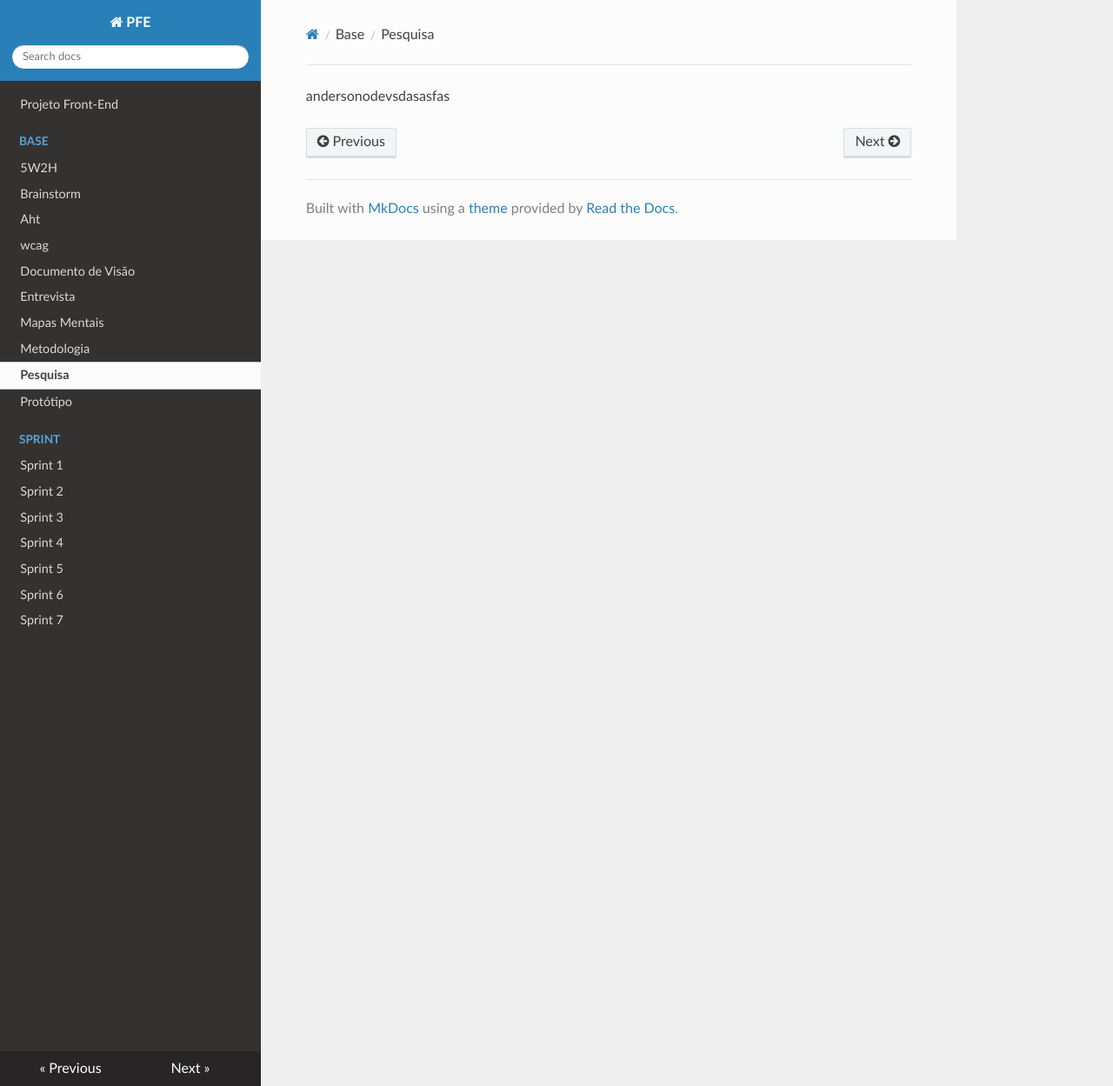
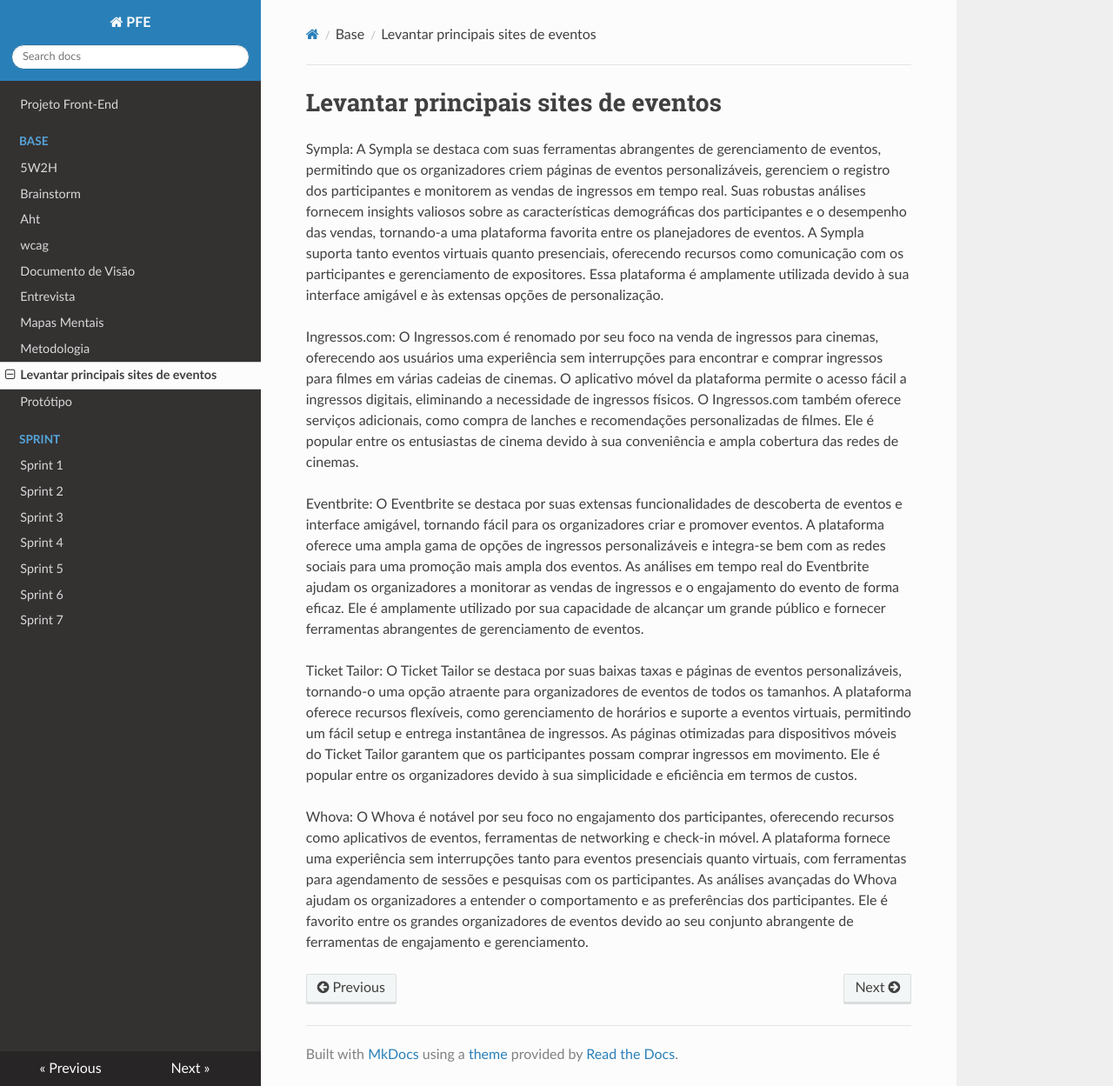
Before and after one commit to Projetos-de-Extensao/PFE_25.1_8001_BetoCuenca, an MkDocs documentation site: the page built from docs/base/pesquisa.md, in a window 1280 px wide and 1249 px high. Shown: the whole window at 87% size. Built offline with MkDocs 1.6.1, drawn with Linux system fonts in a browser that asks for light colours; nearby versions of some CDN libraries.

Commit message:
update pesquisa.md

```diff
--- a/docs/base/pesquisa.md
+++ b/docs/base/pesquisa.md
@@ -1 +1,11 @@
-andersonodevsdasasfas
+# Levantar principais sites de eventos
+
+Sympla: A Sympla se destaca com suas ferramentas abrangentes de gerenciamento de eventos, permitindo que os organizadores criem páginas de eventos personalizáveis, gerenciem o registro dos participantes e monitorem as vendas de ingressos em tempo real. Suas robustas análises fornecem insights valiosos sobre as características demográficas dos participantes e o desempenho das vendas, tornando-a uma plataforma favorita entre os planejadores de eventos. A Sympla suporta tanto eventos virtuais quanto presenciais, oferecendo recursos como comunicação com os participantes e gerenciamento de expositores. Essa plataforma é amplamente utilizada devido à sua interface amigável e às extensas opções de personalização.
+
+Ingressos.com: O Ingressos.com é renomado por seu foco na venda de ingressos para cinemas, oferecendo aos usuários uma experiência sem interrupções para encontrar e comprar ingressos para filmes em várias cadeias de cinemas. O aplicativo móvel da plataforma permite o acesso fácil a ingressos digitais, eliminando a necessidade de ingressos físicos. O Ingressos.com também oferece serviços adicionais, como compra de lanches e recomendações personalizadas de filmes. Ele é popular entre os entusiastas de cinema devido à sua conveniência e ampla cobertura das redes de cinemas.
+
+Eventbrite: O Eventbrite se destaca por suas extensas funcionalidades de descoberta de eventos e interface amigável, tornando fácil para os organizadores criar e promover eventos. A plataforma oferece uma ampla gama de opções de ingressos personalizáveis e integra-se bem com as redes sociais para uma promoção mais ampla dos eventos. As análises em tempo real do Eventbrite ajudam os organizadores a monitorar as vendas de ingressos e o engajamento do evento de forma eficaz. Ele é amplamente utilizado por sua capacidade de alcançar um grande público e fornecer ferramentas abrangentes de gerenciamento de eventos.
+
+Ticket Tailor: O Ticket Tailor se destaca por suas baixas taxas e páginas de eventos personalizáveis, tornando-o uma opção atraente para organizadores de eventos de todos os tamanhos. A plataforma oferece recursos flexíveis, como gerenciamento de horários e suporte a eventos virtuais, permitindo um fácil setup e entrega instantânea de ingressos. As páginas otimizadas para dispositivos móveis do Ticket Tailor garantem que os participantes possam comprar ingressos em movimento. Ele é popular entre os organizadores devido à sua simplicidade e eficiência em termos de custos.
+
+Whova: O Whova é notável por seu foco no engajamento dos participantes, oferecendo recursos como aplicativos de eventos, ferramentas de networking e check-in móvel. A plataforma fornece uma experiência sem interrupções tanto para eventos presenciais quanto virtuais, com ferramentas para agendamento de sessões e pesquisas com os participantes. As análises avançadas do Whova ajudam os organizadores a entender o comportamento e as preferências dos participantes. Ele é favorito entre os grandes organizadores de eventos devido ao seu conjunto abrangente de ferramentas de engajamento e gerenciamento.
```
